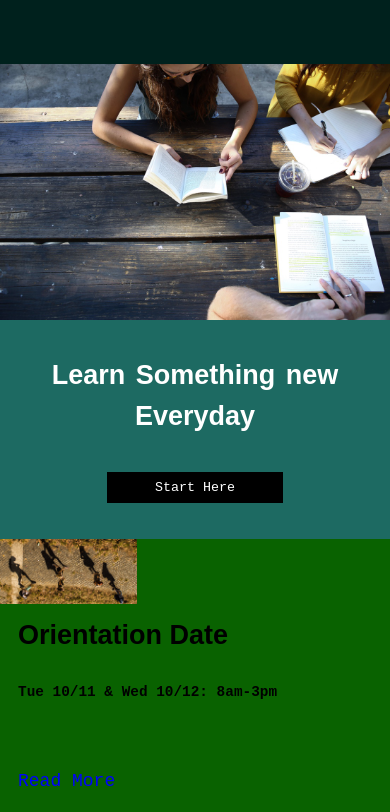
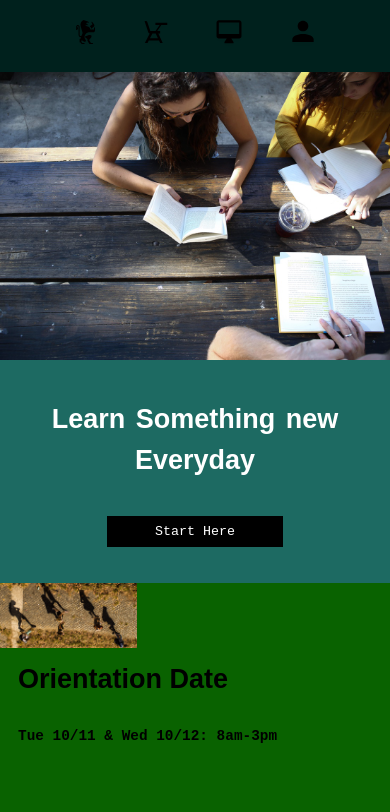
Before and after one commit to HoolieC/colmar-academy, a plain HTML site: page index.html in a window 390 px wide. Shown: the top 812 px of the page. Drawn offline with Linux system fonts and the light colour scheme.

Commit message:
falta al 100% las imagenes de horizontal box

```diff
--- a/index.html
+++ b/index.html
@@ -10,11 +10,13 @@
   <body>
     <!--Header Navigation-->
     <header>
-      <nav class="container">
+
         <div class="desktop">
-          <img src="./resources/images/ic-logo.svg" alt="Colmar Academy">
-          <span>COLMAR <i class="Space">ACADEMY</i></span>
-        </div>
+          <nav>
+            <div class="logo">
+              <img src="./resources/images/ic-logo.svg" alt="Colmar Academy">
+              <span>COLMAR <i class="Space">ACADEMY</i></span>
+            </div>
         <div class="menu Space">
           <ul style="list-style-type:none">
             <li><a href="#">On Campus</a></li>
@@ -23,6 +25,7 @@
             <li><a href="#">Sign in</a></li>
           </ul>
         </div>
+      </div>
       <div class="mobile">
         <ul>
           <li><a href="#"><img src="./resources/images/ic-logo.svg" alt="Colmar Academy"></a></li>
@@ -30,8 +33,8 @@
           <li><a href="#"><img src="./resources/images/ic-online.svg" alt="Online"></a></li>
           <li><a href="#"><img src="./resources/images/ic-login.svg" alt="Login"></a></li>
         </ul>
+        </nav>
       </div>
-      </nav>
     </header>
     <!--Main Banner-->
     <div class="container">
--- a/resources/css/style.css
+++ b/resources/css/style.css
@@ -50,18 +50,15 @@ h3{
 /*navigation*/
 header{
   position: fixed;
-  z-index: 1;
+  z-index: 1000;
   width: 100%;
-  height: 64px;
-  padding-left:24px;
-  padding-right: 24px;
+  height: 4rem;
   background-color: #00211D;
 }
 nav{
   display: flex;
   align-items: center;
   justify-content: space-between;
-  margin-top: 1rem;
 }
 
 nav span{
@@ -77,8 +74,8 @@ nav i{
 }
 nav img{
   height: 3rem;
-  margin-top: .5rem;;
-  margin-right: 1rem;
+  padding-left: 1.5rem;
+  padding-top: 1rem;
 }
 nav div{
   display: flex;
@@ -86,7 +83,7 @@ nav div{
 }
 ul{
   display: block;
-  margin-right: 1rem;
+  margin-right: 1.5rem;
 }
 
 ul li{
@@ -101,32 +98,24 @@ ul li{
   font-weight: bold;
 }
 
-
 .mobile{
   display: none;
 }
 /*Media Screen for navigation*/
 @media screen and (max-width:600px){
-.menu{
+.desktop{
   display: none;
 }
 
-nav span, nav img{
-  display: none;
-}
-nav a{
-  color:black;
+nav img{
+  height: 6rem;
 }
 .mobile{
-  display:inline;
-  justify-content: space-around;
-  align-items: center;
-  height: 64px;
-  width: 100%;
-
-}
-
-
+  display:flex;
+  height: 4rem;
+  padding-top: 1rem;
+  padding-left: 3rem;
+  }
 }
 
 /*hero section*/
@@ -139,7 +128,8 @@ nav a{
 
 .banner img{
   width: 60%;
-  margin: 32px 24px;
+  padding: 2rem 1.5rem;
+  margin-top: 2rem;
 }
 
 .headline{
@@ -177,7 +167,7 @@ button:active{
 
   .banner img{
     width: 100%;
-    margin-left: 0;
+    padding-left: 0;
   }
   .headline h1{
     font-size: 1.5rem;
@@ -254,7 +244,7 @@ button:active{
     color:black;
   }
   .mobile-img{
-    display: flex;
+    display: block;
     align-items: center;
     justify-content:center;
   }
```
